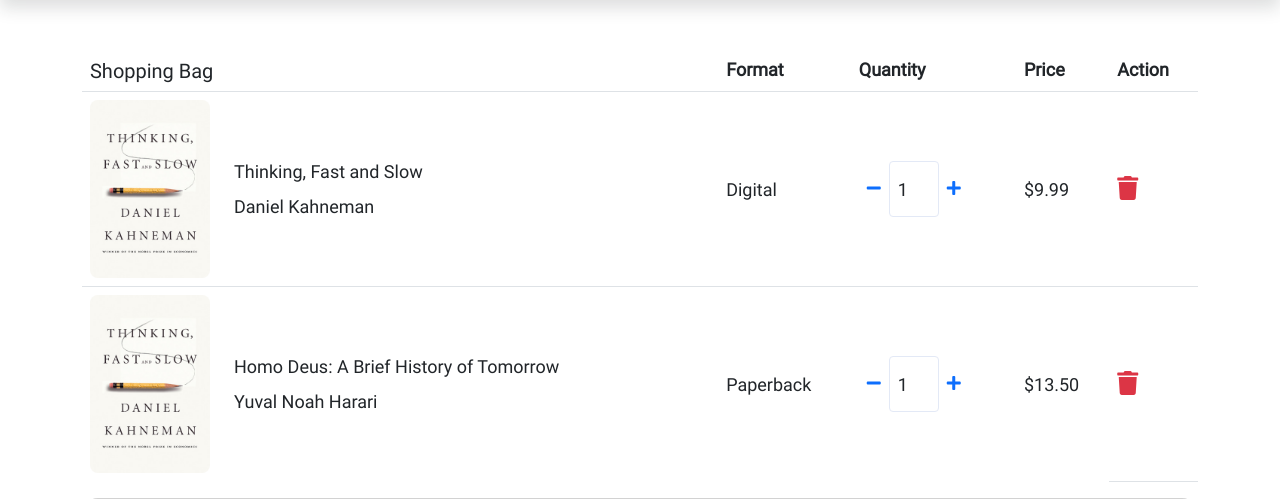
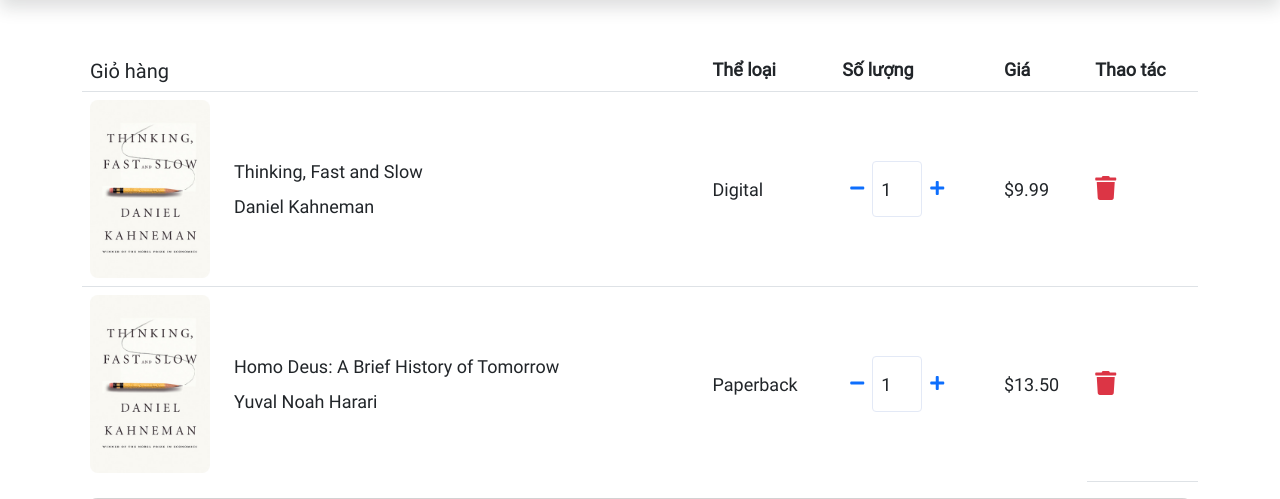
Before and after one commit to DanhDev111/Project_user, a PHP site: page /shop-cart.php in a window 1280 px wide. Shown: the part 89-588 px from the top of the page. Run offline with PHP 8.4, Linux system fonts and the light colour scheme.

Commit message:
commit change direct

```diff
--- a/shop-cart.php
+++ b/shop-cart.php
@@ -88,11 +88,11 @@ https://templatemo.com/tm-559-zay-shop
                 <table class="table">
                   <thead>
                     <tr>
-                      <th scope="col" class="h5">Shopping Bag</th>
-                      <th scope="col">Format</th>
-                      <th scope="col">Quantity</th>
-                      <th scope="col">Price</th>
-                      <th scope="col">Action</th>
+                      <th scope="col" class="h5">Giỏ hàng</th>
+                      <th scope="col">Thể loại</th>
+                      <th scope="col">Số lượng</th>
+                      <th scope="col">Giá</th>
+                      <th scope="col">Thao tác</th>
                     </tr>
                   </thead>
                   <tbody>
```
